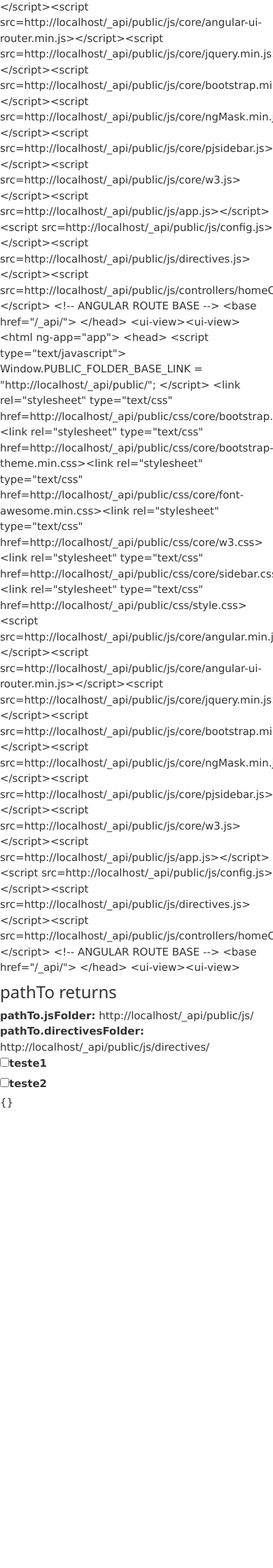
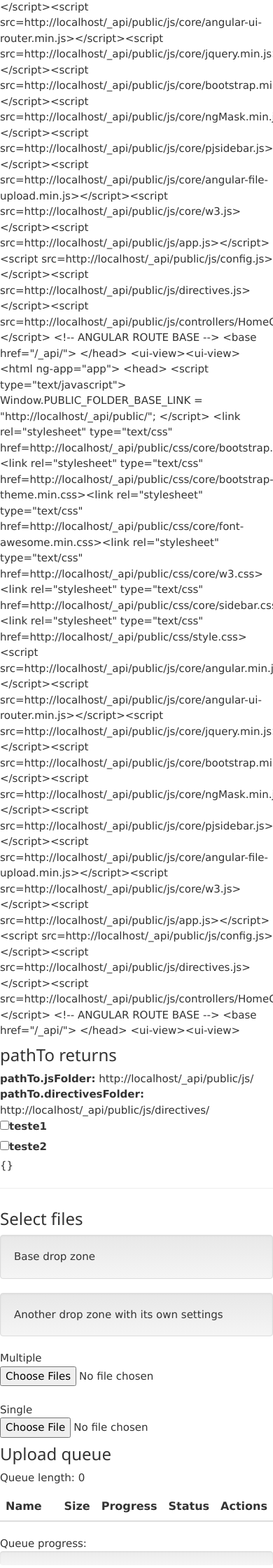
Before and after one commit to eunaka/_api, a PHP site: page /folder/ in a window 390 px wide; the page is wider, and only the part inside the window is pictured. Shown: the part 474-2714 px from the top of that part at 70% size. Before the commit the page ends 2057 px from the top of that part, so only its background shows below. Run offline with PHP 8.4, Linux system fonts and the light colour scheme; lists and menus that the app fills with data are empty.

Commit message:
uploading funcionando, tenta ajeitar o caminho e permissoes de visualizacao.

```diff
--- a/public/includes.php
+++ b/public/includes.php
@@ -35,6 +35,7 @@ $load['js']['core'][] = 'jquery.min';
 $load['js']['core'][] = 'bootstrap.min';
 $load['js']['core'][] = 'ngMask.min';
 $load['js']['core'][] = 'pjsidebar';
+$load['js']['core'][] = 'angular-file-upload.min';
 $load['js']['core'][] = 'w3';
 
 /* --------------------------------------------------
@@ -49,4 +50,4 @@ $load['js'][] = 'directives';
  * public/js/controllers/
  * --------------------------------------------------
  */
-$load['js']['controllers'][] = 'homeController';
+$load['js']['controllers'][] = 'HomeController';
--- a/public/js/controllers/homeController.js
+++ b/public/js/controllers/homeController.js
@@ -1,4 +1,4 @@
-app.controller('HomeController', function($scope, $state, $http, $pathTo){
+app.controller('HomeController', function($scope, $state, $http, $pathTo, FileUploader){
 	$scope.home = "HOME";
 	$scope.testes = [
 		{
@@ -29,4 +29,68 @@ app.controller('HomeController', function($scope, $state, $http, $pathTo){
 	.then(function(response){
 		$scope.return2 = response.data;
 	});
+
+
+	var uploader = $scope.uploader = new FileUploader({
+			url: 'system/upload/upload'
+	});
+
+	// FILTERS
+
+	// a sync filter
+	uploader.filters.push({
+			name: 'syncFilter',
+			fn: function(item /*{File|FileLikeObject}*/, options) {
+					console.log('syncFilter');
+					return this.queue.length < 10;
+			}
+	});
+
+	// an async filter
+	uploader.filters.push({
+			name: 'asyncFilter',
+			fn: function(item /*{File|FileLikeObject}*/, options, deferred) {
+					console.log('asyncFilter');
+					setTimeout(deferred.resolve, 1e3);
+			}
+	});
+
+	// CALLBACKS
+
+	uploader.onWhenAddingFileFailed = function(item /*{File|FileLikeObject}*/, filter, options) {
+			console.info('onWhenAddingFileFailed', item, filter, options);
+	};
+	uploader.onAfterAddingFile = function(fileItem) {
+			console.info('onAfterAddingFile', fileItem);
+	};
+	uploader.onAfterAddingAll = function(addedFileItems) {
+			console.info('onAfterAddingAll', addedFileItems);
+	};
+	uploader.onBeforeUploadItem = function(item) {
+			console.info('onBeforeUploadItem', item);
+	};
+	uploader.onProgressItem = function(fileItem, progress) {
+			console.info('onProgressItem', fileItem, progress);
+	};
+	uploader.onProgressAll = function(progress) {
+			console.info('onProgressAll', progress);
+	};
+	uploader.onSuccessItem = function(fileItem, response, status, headers) {
+			console.info('onSuccessItem', fileItem, response, status, headers);
+	};
+	uploader.onErrorItem = function(fileItem, response, status, headers) {
+			console.info('onErrorItem', fileItem, response, status, headers);
+	};
+	uploader.onCancelItem = function(fileItem, response, status, headers) {
+			console.info('onCancelItem', fileItem, response, status, headers);
+	};
+	uploader.onCompleteItem = function(fileItem, response, status, headers) {
+			console.info('onCompleteItem', fileItem, response, status, headers);
+	};
+	uploader.onCompleteAll = function() {
+			console.info('onCompleteAll');
+	};
+
+	console.info('uploader', uploader);
+
 });
--- a/public/views/home.php
+++ b/public/views/home.php
@@ -16,4 +16,101 @@ checar o controller para entender o processo.
     <br>
   </label>
 </div>
+
 {{selecionados}}
+
+<hr>
+
+<div class="row">
+
+    <div class="col-md-3">
+
+        <h3>Select files</h3>
+
+        <div ng-show="uploader.isHTML5">
+            <!-- 3. nv-file-over uploader="link" over-class="className" -->
+            <div class="well my-drop-zone" nv-file-over="" uploader="uploader">
+                Base drop zone
+            </div>
+
+            <!-- Example: nv-file-drop="" uploader="{Object}" options="{Object}" filters="{String}" -->
+            <div nv-file-drop="" uploader="uploader" options="{ url: '/foo' }">
+                <div nv-file-over="" uploader="uploader" over-class="another-file-over-class" class="well my-drop-zone">
+                    Another drop zone with its own settings
+                </div>
+            </div>
+        </div>
+
+        <!-- Example: nv-file-select="" uploader="{Object}" options="{Object}" filters="{String}" -->
+        Multiple
+        <input type="file" nv-file-select="" uploader="uploader" multiple  /><br/>
+
+        Single
+        <input type="file" nv-file-select="" uploader="uploader" />
+    </div>
+
+    <div class="col-md-9" style="margin-bottom: 40px">
+
+        <h3>Upload queue</h3>
+        <p>Queue length: {{ uploader.queue.length }}</p>
+
+        <table class="table">
+            <thead>
+                <tr>
+                    <th width="50%">Name</th>
+                    <th ng-show="uploader.isHTML5">Size</th>
+                    <th ng-show="uploader.isHTML5">Progress</th>
+                    <th>Status</th>
+                    <th>Actions</th>
+                </tr>
+            </thead>
+            <tbody>
+                <tr ng-repeat="item in uploader.queue">
+                    <td><strong>{{ item.file.name }}</strong></td>
+                    <td ng-show="uploader.isHTML5" nowrap>{{ item.file.size/1024/1024|number:2 }} MB</td>
+                    <td ng-show="uploader.isHTML5">
+                        <div class="progress" style="margin-bottom: 0;">
+                            <div class="progress-bar" role="progressbar" ng-style="{ 'width': item.progress + '%' }"></div>
+                        </div>
+                    </td>
+                    <td class="text-center">
+                        <span ng-show="item.isSuccess"><i class="glyphicon glyphicon-ok"></i></span>
+                        <span ng-show="item.isCancel"><i class="glyphicon glyphicon-ban-circle"></i></span>
+                        <span ng-show="item.isError"><i class="glyphicon glyphicon-remove"></i></span>
+                    </td>
+                    <td nowrap>
+                        <button type="button" class="btn btn-success btn-xs" ng-click="item.upload()" ng-disabled="item.isReady || item.isUploading || item.isSuccess">
+                            <span class="glyphicon glyphicon-upload"></span> Upload
+                        </button>
+                        <button type="button" class="btn btn-warning btn-xs" ng-click="item.cancel()" ng-disabled="!item.isUploading">
+                            <span class="glyphicon glyphicon-ban-circle"></span> Cancel
+                        </button>
+                        <button type="button" class="btn btn-danger btn-xs" ng-click="item.remove()">
+                            <span class="glyphicon glyphicon-trash"></span> Remove
+                        </button>
+                    </td>
+                </tr>
+            </tbody>
+        </table>
+
+        <div>
+            <div>
+                Queue progress:
+                <div class="progress" style="">
+                    <div class="progress-bar" role="progressbar" ng-style="{ 'width': uploader.progress + '%' }"></div>
+                </div>
+            </div>
+            <button type="button" class="btn btn-success btn-s" ng-click="uploader.uploadAll()" ng-disabled="!uploader.getNotUploadedItems().length">
+                <span class="glyphicon glyphicon-upload"></span> Upload all
+            </button>
+            <button type="button" class="btn btn-warning btn-s" ng-click="uploader.cancelAll()" ng-disabled="!uploader.isUploading">
+                <span class="glyphicon glyphicon-ban-circle"></span> Cancel all
+            </button>
+            <button type="button" class="btn btn-danger btn-s" ng-click="uploader.clearQueue()" ng-disabled="!uploader.queue.length">
+                <span class="glyphicon glyphicon-trash"></span> Remove all
+            </button>
+        </div>
+
+    </div>
+
+</div>
```
Also changed, not shown: system/controllers/Test.php (+0 -36 lines), system/controllers/upload.php (added, +32 -0 lines), public/js/app.js, public/js/core/angular-file-upload.min.js (added), 1 other file.
